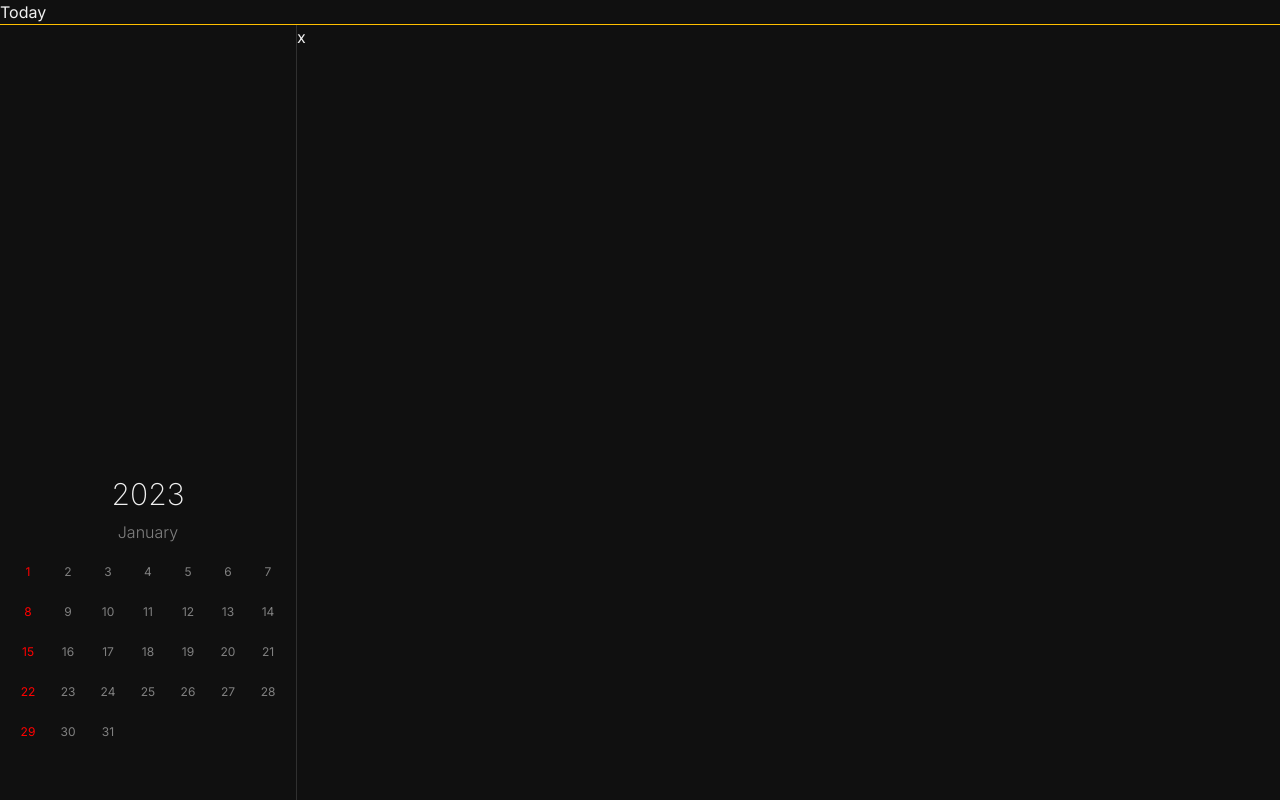
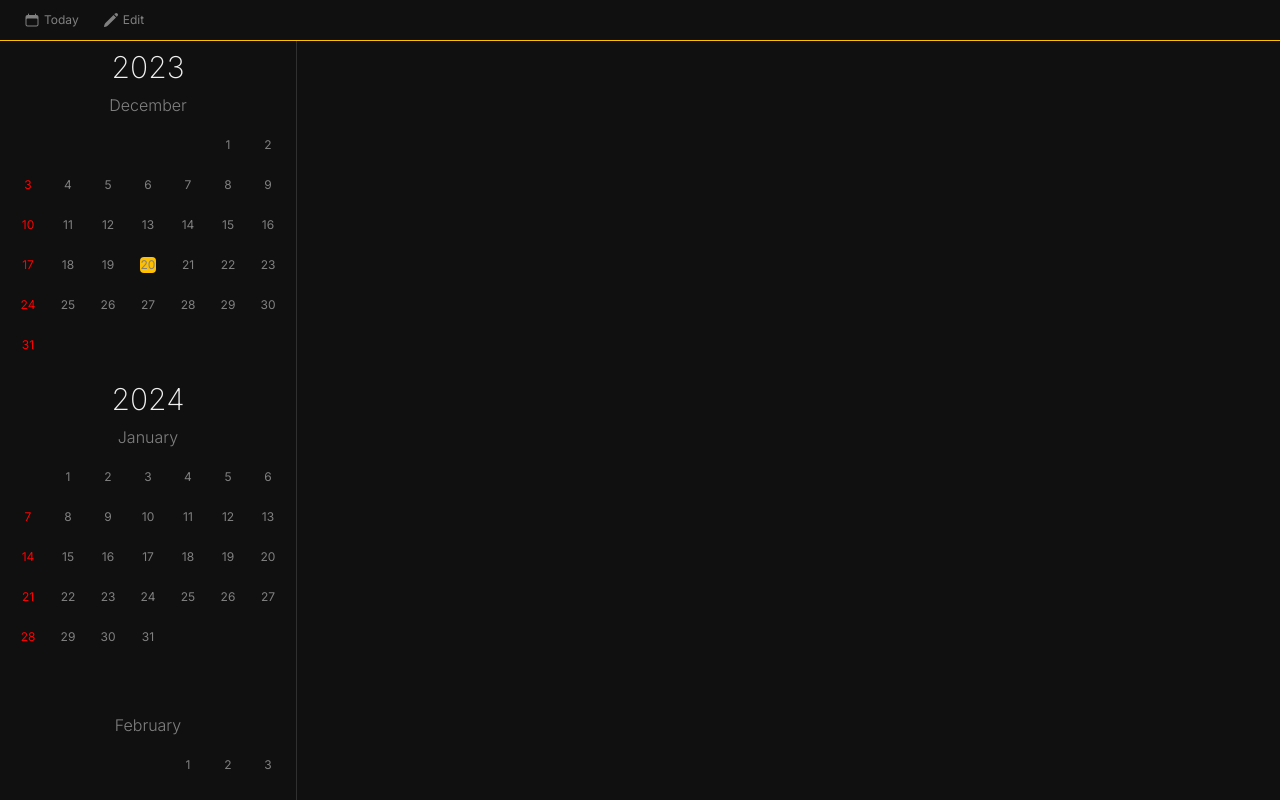
Before and after one commit to tanachai-b/calendar, a Next.js app: page / in a window 1280 px wide. Built offline with nearby package versions, Linux system fonts and the light colour scheme.

Commit message:
organize and add buttons

```diff
--- /dev/null
+++ b/app/Components/IconButton.tsx
@@ -0,0 +1,22 @@
+"use client";
+import React, { ReactElement } from "react";
+
+export function IconButton({
+  icon,
+  text,
+  onClick,
+}: {
+  icon: (props: { size?: number }) => ReactElement;
+  text: string;
+  onClick?: () => void;
+}) {
+  return (
+    <button
+      className="flex flex-row items-center p-3 gap-1 text-xs text-text_grey hover:text-text active:text-yellow"
+      onClick={onClick}
+    >
+      {icon({})}
+      {text}
+    </button>
+  );
+}
--- /dev/null
+++ b/app/Components/Icons.tsx
@@ -0,0 +1,35 @@
+"use client";
+
+import React from "react";
+
+export function getSizeClassName(size: number): string {
+  return `w-${size} h-${size}`;
+}
+
+export const Icons = {
+  calendar: ({ size = 4 }: { size?: number }) => (
+    <svg
+      xmlns="http://www.w3.org/2000/svg"
+      viewBox="0 0 24 24"
+      fill="currentColor"
+      className={getSizeClassName(size)}
+    >
+      <path
+        fillRule="evenodd"
+        d="M6.75 2.25A.75.75 0 0 1 7.5 3v1.5h9V3A.75.75 0 0 1 18 3v1.5h.75a3 3 0 0 1 3 3v11.25a3 3 0 0 1-3 3H5.25a3 3 0 0 1-3-3V7.5a3 3 0 0 1 3-3H6V3a.75.75 0 0 1 .75-.75Zm13.5 9a1.5 1.5 0 0 0-1.5-1.5H5.25a1.5 1.5 0 0 0-1.5 1.5v7.5a1.5 1.5 0 0 0 1.5 1.5h13.5a1.5 1.5 0 0 0 1.5-1.5v-7.5Z"
+        clipRule="evenodd"
+      />
+    </svg>
+  ),
+
+  edit: ({ size = 4 }: { size?: number }) => (
+    <svg
+      xmlns="http://www.w3.org/2000/svg"
+      viewBox="0 0 24 24"
+      fill="currentColor"
+      className={getSizeClassName(size)}
+    >
+      <path d="M21.731 2.269a2.625 2.625 0 0 0-3.712 0l-1.157 1.157 3.712 3.712 1.157-1.157a2.625 2.625 0 0 0 0-3.712ZM19.513 8.199l-3.712-3.712-12.15 12.15a5.25 5.25 0 0 0-1.32 2.214l-.8 2.685a.75.75 0 0 0 .933.933l2.685-.8a5.25 5.25 0 0 0 2.214-1.32L19.513 8.2Z" />
+    </svg>
+  ),
+};
--- /dev/null
+++ b/app/Components/LeftBar/CalendarDay.tsx
@@ -0,0 +1,27 @@
+import React from "react";
+
+export function CalendarDay({
+  date,
+  isSunday,
+  isToday,
+}: {
+  date: number;
+  isSunday: boolean;
+  isToday: boolean;
+}) {
+  return (
+    <div
+      className={`w-10 h-10 flex items-center justify-center px-1 ${
+        isSunday ? "text-text_red" : "text-text_grey"
+      } ${isToday ? "text-bg" : ""}`}
+    >
+      <div
+        className={`w-4 h-4 rounded text-center leading-4  ${
+          isToday ? "bg-yellow" : ""
+        }`}
+      >
+        {date}
+      </div>
+    </div>
+  );
+}
--- /dev/null
+++ b/app/Components/LeftBar/CalendarMonth.tsx
@@ -0,0 +1,60 @@
+import React, { MutableRefObject } from "react";
+
+import { CalendarDay } from "./CalendarDay";
+
+export const monthNames = [
+  "January",
+  "February",
+  "March",
+  "April",
+  "May",
+  "June",
+  "July",
+  "August",
+  "September",
+  "October",
+  "November",
+  "December",
+];
+
+function isToday(year: number, month: number, day: number) {
+  const date = new Date(year, month - 1, day);
+  const today = new Date();
+  return today.toDateString() === date.toDateString();
+}
+
+export function CalendarMonth({
+  year,
+  month,
+  todayRef,
+}: {
+  year: number;
+  month: number;
+  todayRef?: MutableRefObject<null>;
+}) {
+  const firstWeekDay = new Date(year, month - 1).getDay();
+  const daysInMonth = new Date(year, month, 0).getDate();
+
+  return (
+    <div className="snap-start flex flex-col" ref={todayRef}>
+      <div className="sticky top-[44px] bg-bg text-center text-base font-light text-text_grey p-2 pb-0">
+        {monthNames[month - 1]}
+      </div>
+
+      <div className="grid grid-cols-7 grid-rows-6 text-xs p-2">
+        {Array.from({ length: firstWeekDay }).map((_, index) => (
+          <div className="w-10 h-10" key={index} />
+        ))}
+
+        {Array.from({ length: daysInMonth }).map((_, index) => (
+          <CalendarDay
+            key={index}
+            date={index + 1}
+            isSunday={(index + firstWeekDay) % 7 === 0}
+            isToday={isToday(year, month, index + 1)}
+          />
+        ))}
+      </div>
+    </div>
+  );
+}
--- /dev/null
+++ b/app/Components/LeftBar/CalendarYear.tsx
@@ -0,0 +1,35 @@
+import React, { MutableRefObject } from "react";
+
+import { CalendarMonth } from "./CalendarMonth";
+
+function isCurrentMonth(year: number, month: number) {
+  const date = new Date(year, month - 1, 1);
+  const today = new Date();
+  today.setDate(1);
+  return today.toDateString() === date.toDateString();
+}
+
+export function CalendarYear({
+  year,
+  todayRef,
+}: {
+  year: number;
+  todayRef: MutableRefObject<null>;
+}) {
+  return (
+    <div>
+      <div className="sticky top-0 bg-bg z-50 text-center text-3xl font-extralight p-2 pb-0">
+        {year}
+      </div>
+
+      {Array.from({ length: 12 }).map((_, index) => (
+        <CalendarMonth
+          key={index}
+          year={year}
+          month={index + 1}
+          todayRef={isCurrentMonth(year, index + 1) ? todayRef : undefined}
+        />
+      ))}
+    </div>
+  );
+}
--- a/app/LeftBar/LeftBar.tsx
+++ b/app/Components/LeftBar/LeftBar.tsx
@@ -1,12 +1,15 @@
-import React from "react";
+import React, { MutableRefObject } from "react";
+
 import { CalendarYear } from "./CalendarYear";
 
-export function LeftBar() {
+export function LeftBar({ todayRef }: { todayRef: MutableRefObject<null> }) {
   return (
     <div className="flex flex-col overflow-y-auto snap-y scroll-p-[44px] hide-scroll border-r border-border">
       <div className="left-over-height" />
 
-      <CalendarYear year={2023} />
+      <CalendarYear year={2023} todayRef={todayRef} />
+
+      <CalendarYear year={2024} todayRef={todayRef} />
 
       <div className="left-over-height" />
     </div>
--- a/app/LeftBar/CalendarYear.tsx
+++ /dev/null
@@ -1,96 +0,0 @@
-import React from "react";
-
-export function CalendarYear({ year }: { year: number }) {
-  return (
-    <div>
-      <div className="sticky top-0 bg-bg z-50 text-center text-3xl font-extralight p-2 pb-0">
-        {year}
-      </div>
-
-      {Array.from({ length: 12 }).map((_, index) => (
-        <CalendarMonth key={index} year={year} month={index + 1} />
-      ))}
-    </div>
-  );
-}
-
-export const monthNames = [
-  "January",
-  "February",
-  "March",
-  "April",
-  "May",
-  "June",
-  "July",
-  "August",
-  "September",
-  "October",
-  "November",
-  "December",
-];
-
-export function CalendarMonth({
-  year,
-  month,
-}: {
-  year: number;
-  month: number;
-}) {
-  const firstWeekDay = new Date(year, month - 1).getDay();
-  const daysInMonth = new Date(year, month, 0).getDate();
-
-  return (
-    <div className="snap-start flex flex-col">
-      <div className="sticky top-[44px] bg-bg text-center text-base font-light text-text_grey p-2 pb-0">
-        {monthNames[month - 1]}
-      </div>
-
-      <div className="grid grid-cols-7 grid-rows-6 text-xs p-2">
-        {Array.from({ length: firstWeekDay }).map((_, index) => (
-          <div className="w-10 h-10" key={index} />
-        ))}
-
-        {Array.from({ length: daysInMonth }).map((_, index) => (
-          <CalendarDay
-            key={index}
-            date={index + 1}
-            isSunday={(index + firstWeekDay) % 7 === 0}
-            isToday={isToday(year, month, index + 1)}
-          />
-        ))}
-      </div>
-    </div>
-  );
-}
-
-function isToday(year: number, month: number, day: number) {
-  const date = new Date(year, month - 1, day);
-  const today = new Date();
-  return today.toDateString() === date.toDateString();
-}
-
-function CalendarDay({
-  date: index,
-  isSunday,
-  isToday,
-}: {
-  date: number;
-  isSunday: boolean;
-  isToday: boolean;
-}) {
-  return (
-    <div
-      className={`w-10 h-10 flex items-center justify-center px-1 ${
-        isSunday ? "text-text_red" : "text-text_grey"
-      } ${isToday ? "text-bg" : ""}`}
-    >
-      <div
-        className={`w-4 h-4 rounded text-center leading-4  ${
-          isToday ? "bg-yellow" : ""
-        }`}
-      >
-        {index}
-      </div>
-    </div>
-  );
-}
--- a/app/page.tsx
+++ b/app/page.tsx
@@ -1,24 +1,48 @@
-import React from "react";
-import { LeftBar } from "./LeftBar/LeftBar";
+"use client";
+
+import React, { useEffect, useRef } from "react";
+
+import { IconButton } from "./Components/IconButton";
+import { Icons } from "./Components/Icons";
+import { LeftBar } from "./Components/LeftBar/LeftBar";
 
 export default function Home() {
+  const todayRef = useRef(null);
+
+  useEffect(() => {
+    if (!todayRef.current) return;
+    (todayRef.current as HTMLElement).scrollIntoView();
+  }, []);
+
+  function handleOnTodayClicked() {
+    if (!todayRef.current) return;
+    (todayRef.current as HTMLElement).scrollIntoView({ behavior: "smooth" });
+  }
+
   return (
     <div className="flex flex-col items-stretch h-screen">
-      <MenuBar />
+      <MenuBar onTodayClicked={handleOnTodayClicked} onEditClicked={() => {}} />
 
       <div className="grow overflow-hidden flex flex-row items-stretch">
-        <LeftBar />
+        <LeftBar todayRef={todayRef} />
 
-        <div className="grow">x</div>
+        <div className="grow"></div>
       </div>
     </div>
   );
 }
 
-function MenuBar() {
+function MenuBar({
+  onTodayClicked,
+  onEditClicked,
+}: {
+  onTodayClicked: () => void;
+  onEditClicked: () => void;
+}) {
   return (
-    <div className="flex flex-row border-b border-yellow">
-      <button>Today</button>
+    <div className="flex flex-row border-b border-yellow px-3">
+      <IconButton icon={Icons.calendar} text="Today" onClick={onTodayClicked} />
+      <IconButton icon={Icons.edit} text="Edit" onClick={onEditClicked} />
     </div>
   );
 }
```
